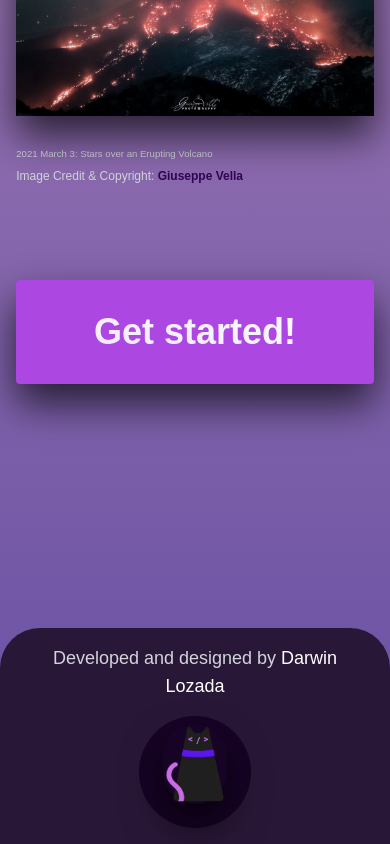
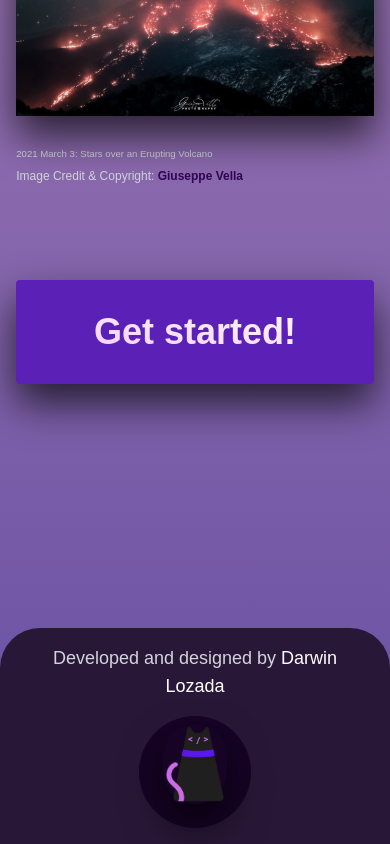
Before and after one commit to DarwinLozada/OurUniverse-nasaproject, a Next.js app: page / in a window 390 px wide. Shown: the part 1595-2439 px from the top of the page. Built offline with nearby package versions, Linux system fonts and the light colour scheme.

Commit message:
ajusted landing page button colors

```diff
--- a/pages/index.js
+++ b/pages/index.js
@@ -176,7 +176,7 @@ const FirstImageSection = () => {
 const SecondImageSectionVariants = {
   hidden: {
     scale: 0.3,
-    opacity: 0.3,
+    opacity: 0,
     y: "-50%",
   },
   visible: {
@@ -241,14 +241,11 @@ const SecondImageSection = () => {
           </p>
         </div>
         <Link href="/discover">
-          <button
-            style={{ backgroundColor: "#AD47E2" }}
-            className="transition duration-200 md:hidden w-full hover:ring-2 focus:outline-none focus:ring-4 ring-bgGradientSecond bg-CallToActionColor text-white text-3xl font-semibold rounded py-8 images-shadow"
-          >
+          <button className="transition duration-500 md:hidden w-full focus:outline-none focus:ring-4 ring-bgGradientSecond bg-purple-800 hover:bg-purple-900 text-white text-3xl font-semibold rounded py-8 images-shadow">
             <p
               className="text-4xl font-bold text-gradient md:text-5xl opacity-100 text-white"
               style={{
-                backgroundImage: "linear-gradient(190deg, #ffffff, #e6d7fc)",
+                backgroundImage: "linear-gradient(190deg, #ffffff, #e9aefc)",
                 WebkitBackgroundClip: "text",
                 textFillColor: "transparent",
                 WebkitTextFillColor: "transparent",
```
